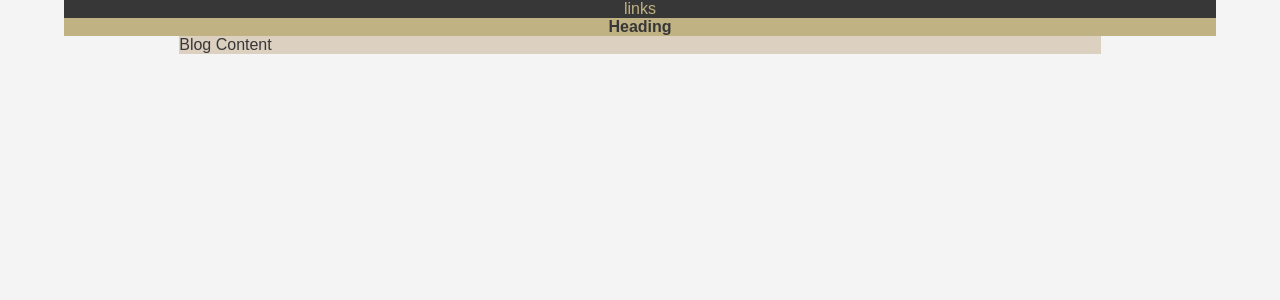
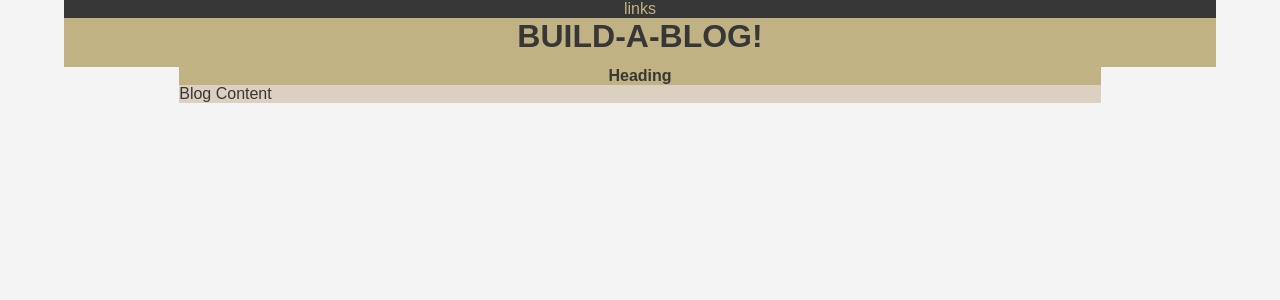
Before and after one commit to taxonrath/build-a-blog, a Python web app: template templates/index.html in a window 1280 px wide. Shown: the top 300 px of the page. Run offline with Jinja, Linux system fonts and the light colour scheme; the template is opened without the code that fills it, so the values that code supplies are empty.

Commit message:
Implemented template structure. Minor CSS improvements.

```diff
--- a/styles/main_style.css
+++ b/styles/main_style.css
@@ -6,7 +6,6 @@
 	Silk: 		#DCD0C0
 	Paper:		#F4F4F4
 	Charcoal:	#373737
-
 */
 
 :root {
@@ -22,13 +21,15 @@ body {
 	max-width: 90%;
 	margin: 0 auto;
 	background-color: var(--paper);
+	color: var(--charcoal);
 	font-family: sans-serif;
-	color: var(--charcoal)
 }
+
 
 p {
 	margin: 0 0;
 }
+
 
 #links_container {
 	text-align: center;
@@ -37,18 +38,33 @@ p {
 	color: var(--pale_gold);
 }
 
+#title_container {
+	text-align: center;
+	background-color: var(--pale_gold);
+}
+
+#blog_container {
+	max-width: 80%;
+	margin: 0 auto;
+}
+
 #blog_heading_container {
 	text-align: center;
 	font-weight: bold;
 	background-color: var(--pale_gold);
+	text-transform: capitalize;
 }
 
 #blog_content_container {
 	margin: 0 auto;
-	max-width: 80%;
 	text-align: justify;
 	background-color: var(--silk);
 
+}
+
+.no_marpad {
+	margin: 0 0;
+	padding: 0 0;
 }
 
 .test_border {
@@ -56,3 +72,8 @@ p {
 	border-color: red;
 	border-style: solid;
 }
+
+.title {
+	margin: 0 0;
+	padding-bottom: 12px;
+}
--- /dev/null
+++ b/templates/base.html
@@ -0,0 +1,22 @@
+<!DOCTYPE html>
+<html>
+<head>
+<meta charset="ISO-8859-1">
+<title>Build-A-Blog!</title>
+
+<link rel="stylesheet" href="/styles/main_style.css">
+
+</head>
+<body>
+	<div id="links_container" class="">
+	<p>Links</p>
+	</div>
+	<div id="title_container">
+	<h1 class="title">BUILD-A-BLOG!</h1>
+	</div>
+
+	{% block blog %}
+	{% endblock %}
+
+</body>
+</html>
--- a/templates/index.html
+++ b/templates/index.html
@@ -1,17 +1,5 @@
-<!DOCTYPE html>
-<html>
-<head>
-<meta charset="ISO-8859-1">
-<title>Build-A-Blog!</title>
-
-<link rel="stylesheet" href="/styles/main_style.css">
-
-</head>
-<body>
-	<div id="links_container" class="">
-	<p>Links</p>
-	</div>
-
+{% extends "base.html" %}
+{% block blog %}
 <div id="blog_container" class="">
 	<div id="blog_heading_container" class="">
 	<p>Heading</p>
@@ -21,5 +9,4 @@
 	<p>Blog Content</p>
 	</div>
 </div>
-</body>
-</html>
+{% endblock %}
```
Also changed, not shown: templates/indx.html (added, +28 -0 lines), 1 other file. Lines whose indentation alone changed are shown as unchanged.
